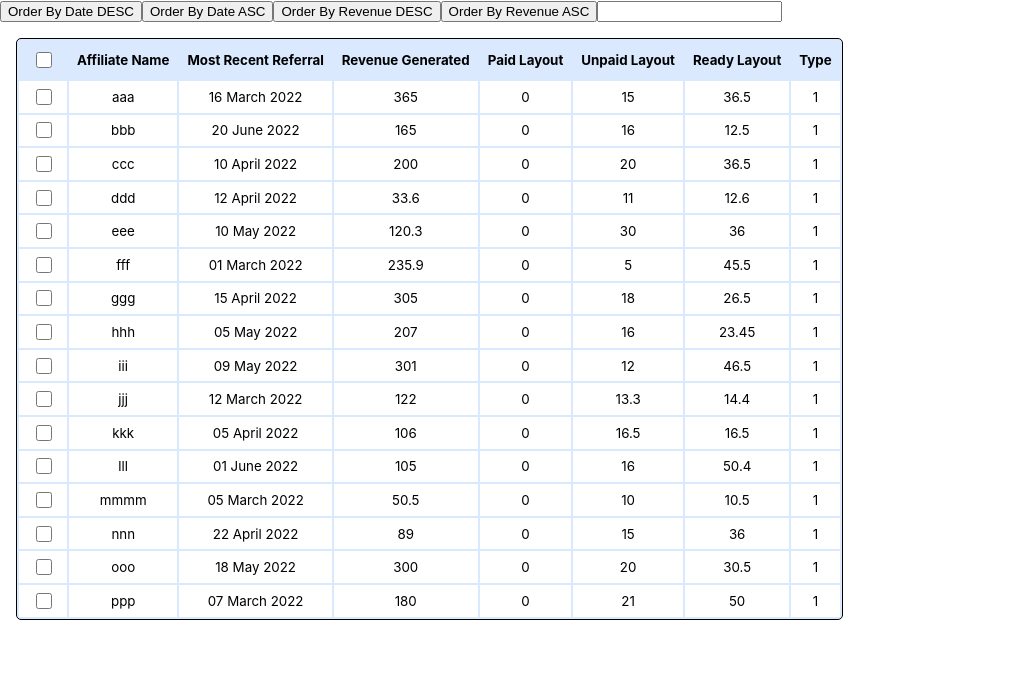
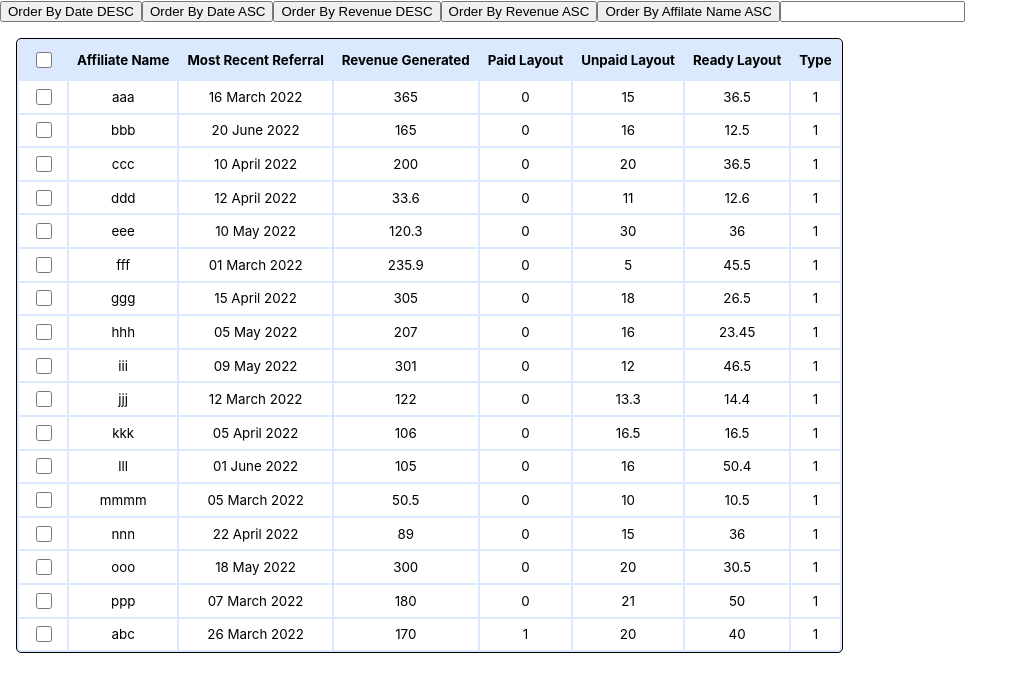
Before and after one commit to omid-94/react-practice-social-snowball, a React (Create React App) app: page / in a window 1280 px wide. Shown: the top 692 px of the page, without its empty margins (0-1028 px from the left). Built offline with nearby package versions, Linux system fonts and the light colour scheme.

Commit message:
initial testing sorting and filtering

```diff
--- a/src/API/paymentData.json
+++ b/src/API/paymentData.json
@@ -160,5 +160,15 @@
         "ready_payouts" : 50.0,
         "type" : 1 ,
         "latest_referral" : "07 March 2022"
+    },
+    {
+        "id" : 17,
+        "name" : "abc",
+        "revenue" : 170.0,
+        "paid_payouts" : 1.0,
+        "unpaid_payouts" : 20.0,
+        "ready_payouts" : 40.0,
+        "type" : 1 ,
+        "latest_referral" : "26 March 2022"
     }
 ]
--- a/src/components/PaymentNavBar.js
+++ b/src/components/PaymentNavBar.js
@@ -3,7 +3,8 @@ import { Sort_Type } from '../classes/enums'
 import {PaymentsContext} from '../contexts/paymentsContext'
 
 const PaymentNavBar = () => {
-    const {sortDataByDate , sortByRevenue , filterByAffiliateName}= useContext(PaymentsContext)
+    const {sortDataByDate , sortByRevenue ,
+        filterByAffiliateName ,sortByAffiliateName}= useContext(PaymentsContext)
     return (
         <div>
             <button onClick={() => sortDataByDate(Sort_Type.DESC)}>
@@ -18,6 +19,9 @@ const PaymentNavBar = () => {
             <button onClick={() => sortByRevenue(Sort_Type.ASC)}>
                 Order By Revenue ASC
             </button>
+            <button onClick={() => sortByAffiliateName(Sort_Type.ASC)}>
+                Order By Affilate Name ASC
+            </button>
             <input type="text"
                 onChange={(e) => filterByAffiliateName(e.target.value)}/>
         </div>
--- a/src/contexts/paymentsContext.js
+++ b/src/contexts/paymentsContext.js
@@ -1,4 +1,5 @@
 
+import { type } from '@testing-library/user-event/dist/type';
 import React, {useState , createContext, useEffect} from 'react'
 import {Sort_Type} from '../classes/enums'
 
@@ -40,7 +41,18 @@ const PaymentsContextProvider = (props) => {
         }
         setPaymentData(tempData)
     }
-
+    const sortDataTableByString = (type , field) => {
+        let tempData = [...paymentData];
+        switch(type){
+            case Sort_Type.ASC:
+                tempData.sort((a,b) => (a[field] > b[field]) ? 1 : ((b[field] > a[field]) ? -1 : 0))
+                break;
+            case Sort_Type.DESC:
+                tempData.sort((a,b) => (a[field] < b[field]) ? 1 : ((b[field] < a[field]) ? -1 : 0))
+                break;
+        }
+        setPaymentData(tempData)
+    }
     const filterByText = (text , field) => {
         let tempData = [...prevPaymentData];
         tempData = tempData.filter(item => item[field].includes(text))
@@ -48,13 +60,16 @@ const PaymentsContextProvider = (props) => {
     }
     const sortDataByDate = (type) => sortDataTable(type , "latest_referral_DT")
 
-    const sortByRevenue= (type) => sortDataTable(type, "revenue")
+    const sortByRevenue = (type) => sortDataTable(type, "revenue")
+
+    const sortByAffiliateName = (type) => sortDataTableByString(type, "name")
 
     const filterByAffiliateName = (text) => filterByText(text , "name")
+
     return (
         <PaymentsContext.Provider
             value={{headerData  , paymentData, prevPaymentData,
-                    sortDataByDate, sortByRevenue,
+                    sortDataByDate, sortByRevenue, sortByAffiliateName,
                     filterByAffiliateName ,
                     setSelectedById, setAllSelected}}>
             {props.children}
```
